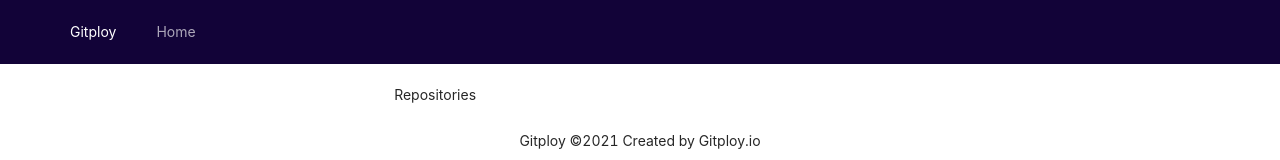
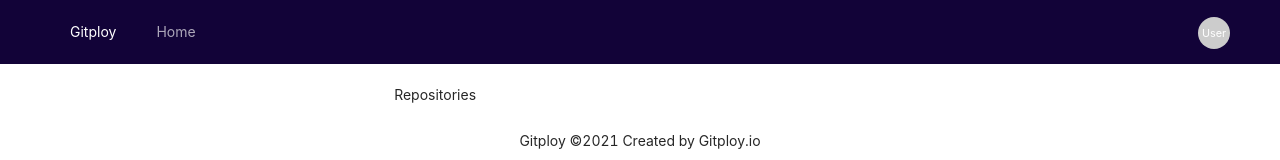
Before and after one commit to gitploy-io/gitploy, a React (Create React App) app in the folder ui/: page / in a window 1280 px wide. Shown: the top 160 px of the page. Built offline with nearby package versions, Linux system fonts and the light colour scheme; no server answers.

Commit message:
feat: add user menu

```diff
--- a/ui/src/views/Main.tsx
+++ b/ui/src/views/Main.tsx
@@ -1,5 +1,5 @@
 import { shallowEqual } from 'react-redux';
-import { Layout, Menu, Row, Col, Result, Button } from 'antd';
+import { Layout, Menu, Row, Col, Result, Button, Avatar, Dropdown} from 'antd';
 
 import { useAppSelector } from "../redux/hooks"
 
@@ -28,13 +28,30 @@ export default function Main(props: any) {
         content = props.children
     }
 
+    const userMenu = <Menu style={{width: "20px"}}>
+        <Menu.Item key="0">
+            <a target="_blank" rel="noopener noreferrer" href="/settings">Settings</a>
+        </Menu.Item>
+    </Menu>
+
     return (
         <Layout className="layout">
             <Header>
-                <Menu theme="dark" mode="horizontal" defaultActiveFirst>
-                    <Menu.Item key="1">Gitploy</Menu.Item>
-                    <Menu.Item key="2"><a href="/">Home</a></Menu.Item>
-                </Menu>
+                <Row>
+                    <Col span="16">
+                        <Menu theme="dark" mode="horizontal" defaultActiveFirst>
+                            <Menu.Item key="1">Gitploy</Menu.Item>
+                            <Menu.Item key="2"><a href="/">Home</a></Menu.Item>
+                        </Menu>
+                    </Col>
+                    <Col span="8" style={{textAlign: "right"}}>
+                        {(authorized) ?
+                            <Dropdown overlay={userMenu}>
+                                <Avatar >User</ Avatar>
+                            </ Dropdown>
+                            : <a href="/" style={{color: "white"}}>Sign in</a>}
+                    </Col>
+                </Row>
             </Header>
             <Content style={{ padding: '0 50px' }}>
                 <Row>
```
